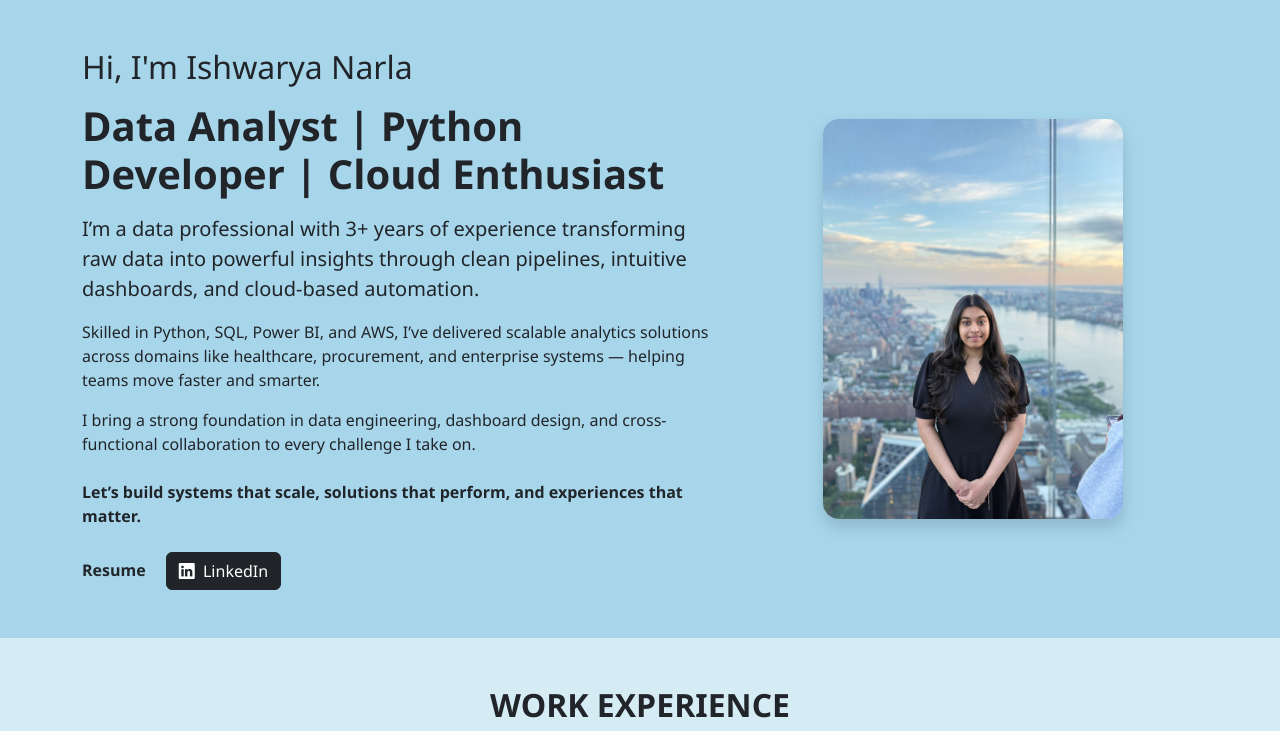
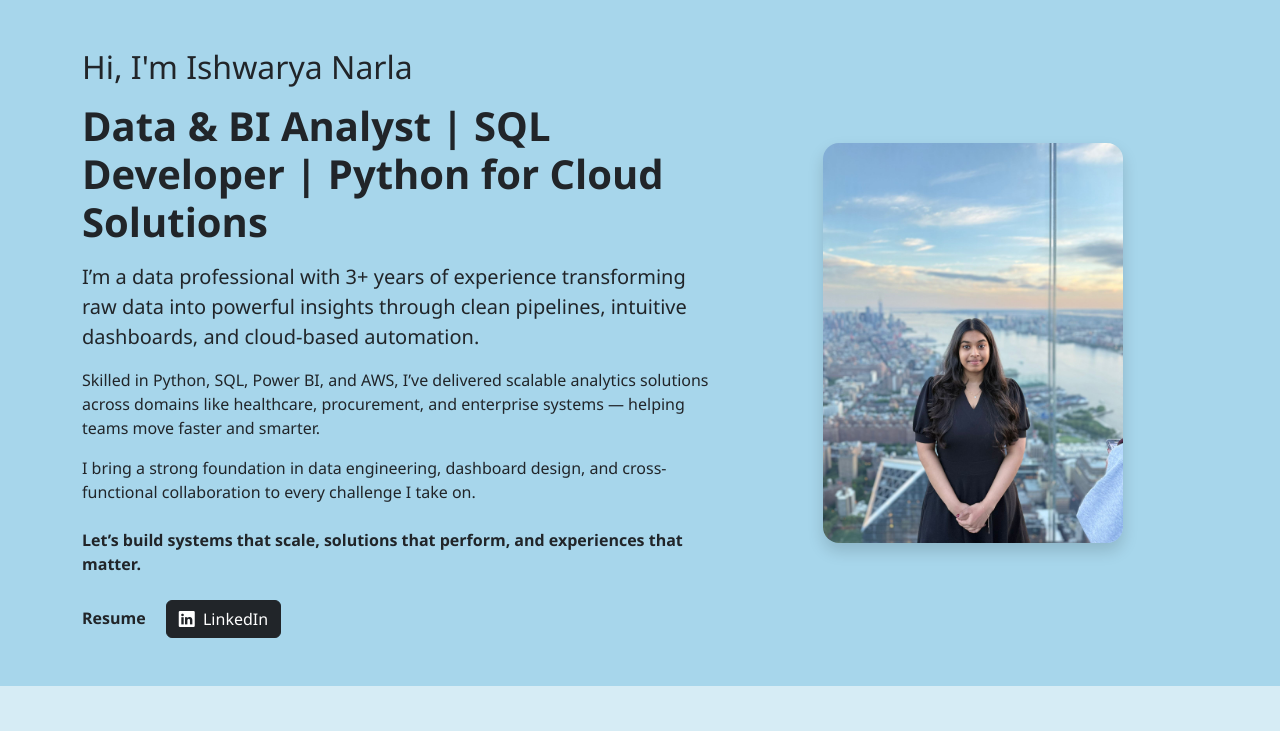
Before and after one commit to Ishwarya-Narla/Github-portfolio, a plain HTML site: page index.html in a window 1280 px wide. Shown: the top 731 px of the page. Drawn offline with nearby package versions, Linux system fonts and the light colour scheme.

Commit message:
Update index.html

```diff
--- a/index.html
+++ b/index.html
@@ -26,14 +26,14 @@
     <div class="row align-items-center">
       <div class="col-lg-7">
        <h2 class="mb-3">Hi, I'm Ishwarya Narla</h2>
-<h1 class="fw-bold mb-3">Data Analyst | Python Developer | Cloud Enthusiast</h1>
-<p class="lead">
+<h1 class="fw-bold mb-3">Data & BI Analyst | SQL Developer | Python for Cloud Solutions</h1>
+<p class="lead text-dark"">
   I’m a data professional with 3+ years of experience transforming raw data into powerful insights through clean pipelines, intuitive dashboards, and cloud-based automation.
 </p>
-<p>
+<p class="text-dark">
   Skilled in Python, SQL, Power BI, and AWS, I’ve delivered scalable analytics solutions across domains like healthcare, procurement, and enterprise systems — helping teams move faster and smarter.
 </p>
-<p>
+ <p class="text-dark">
   I bring a strong foundation in data engineering, dashboard design, and cross-functional collaboration to every challenge I take on.
 </p>
 <p class="mt-4 fw-semibold text-dark">
```
